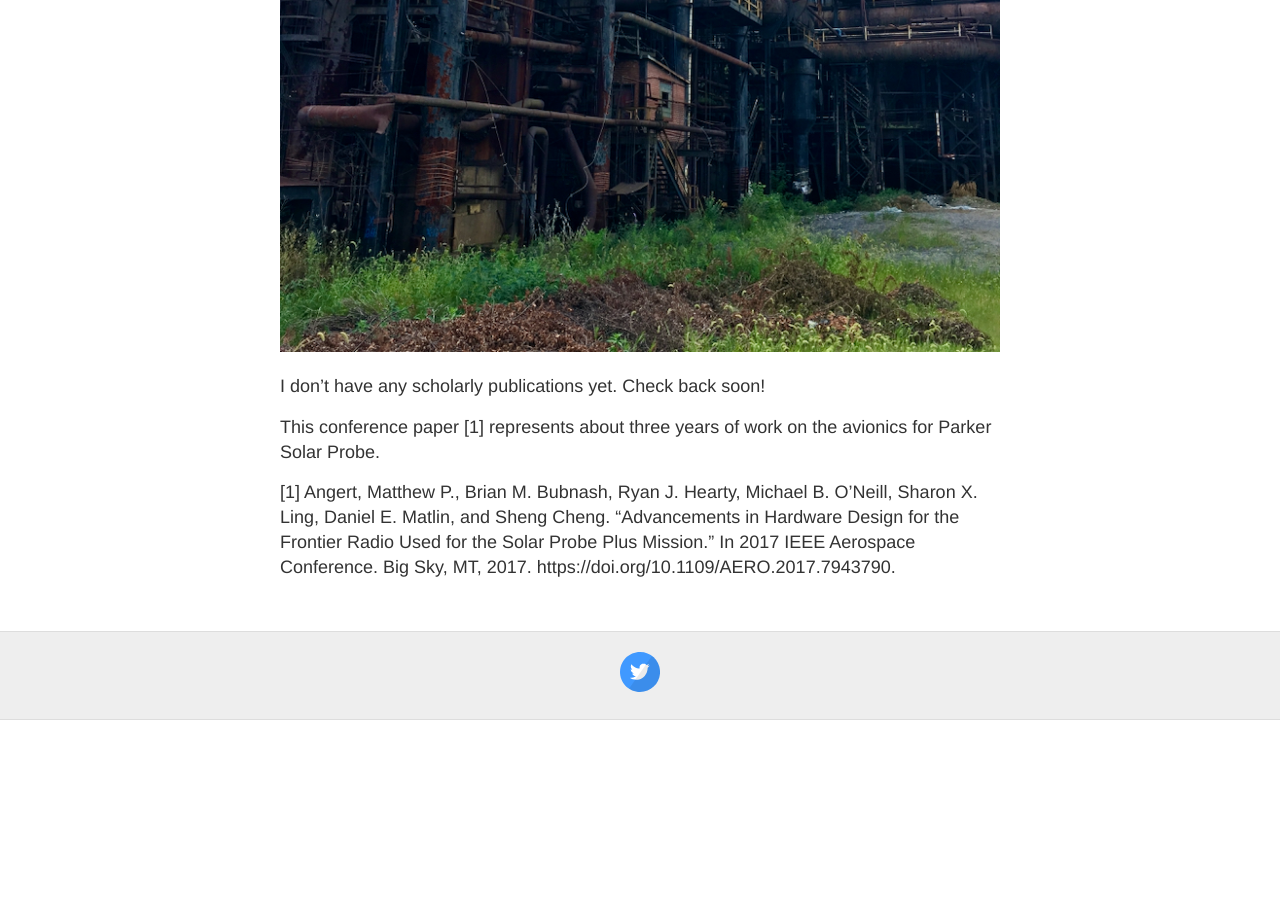
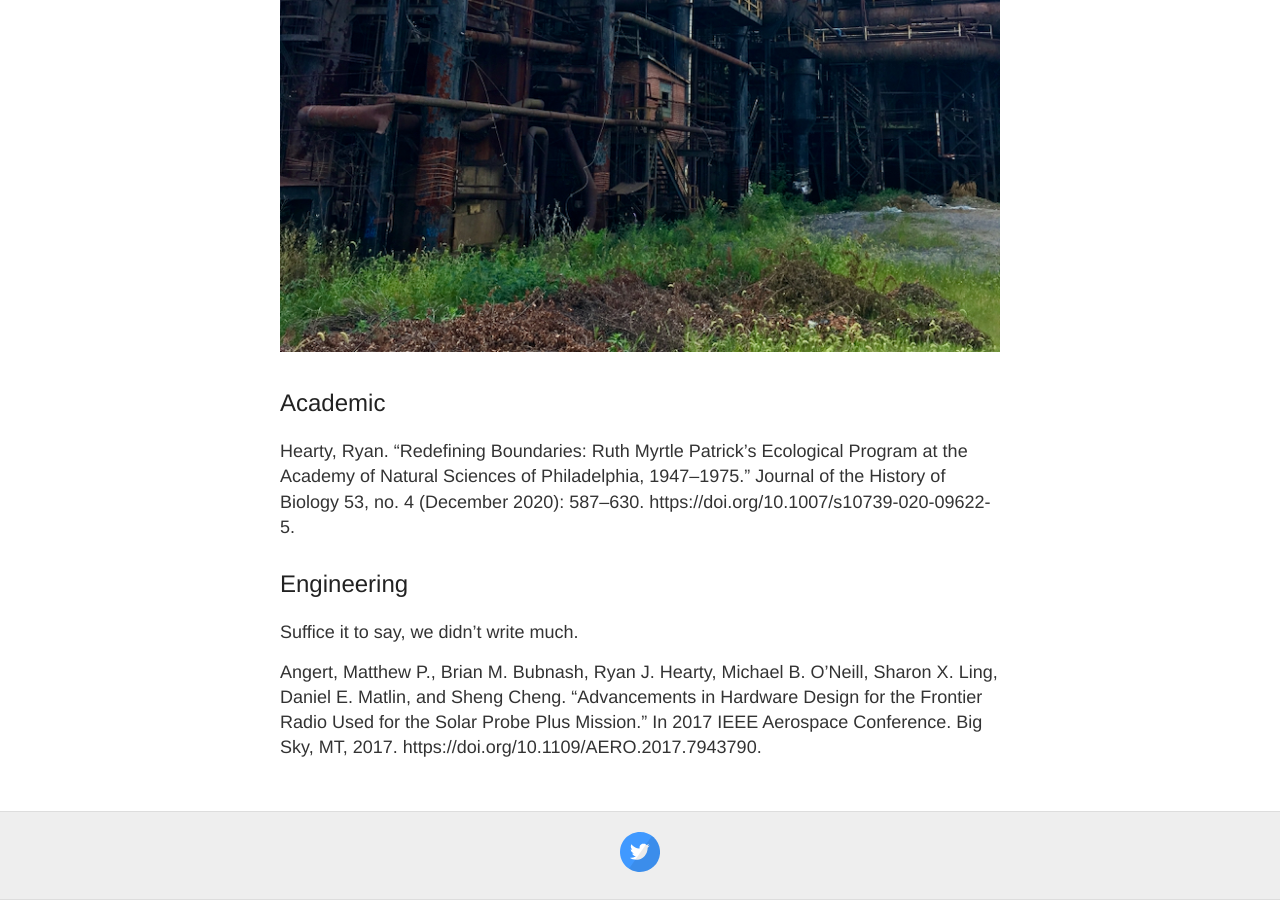
Before and after one commit to rhearty1/rhearty1.github.io, a Jekyll site: the page built from publications.md, in a window 1280 px wide and 900 px high, scrolled down 638 px. Built offline with Jekyll 4.4.1, drawn with Linux system fonts in a browser that asks for light colours; before the commit the page ends 1358 px from its top, so only the background shows below that.

Commit message:
cleaned up presentation for sharing

```diff
--- a/publications.md
+++ b/publications.md
@@ -6,8 +6,12 @@ permalink: /publications/
 
 ![](/assets/publications.jpg)
 
-I don't have any scholarly publications yet. Check back soon!
+## Academic
 
-This conference paper [1] represents about three years of work on the avionics for Parker Solar Probe.
+Hearty, Ryan. “Redefining Boundaries: Ruth Myrtle Patrick’s Ecological Program at the Academy of Natural Sciences of Philadelphia, 1947–1975.” Journal of the History of Biology 53, no. 4 (December 2020): 587–630. https://doi.org/10.1007/s10739-020-09622-5.
 
-[1] Angert, Matthew P., Brian M. Bubnash, Ryan J. Hearty, Michael B. O’Neill, Sharon X. Ling, Daniel E. Matlin, and Sheng Cheng. “Advancements in Hardware Design for the Frontier Radio Used for the Solar Probe Plus Mission.” In 2017 IEEE Aerospace Conference. Big Sky, MT, 2017. https://doi.org/10.1109/AERO.2017.7943790.
+## Engineering
+
+Suffice it to say, we didn't write much.
+
+Angert, Matthew P., Brian M. Bubnash, Ryan J. Hearty, Michael B. O’Neill, Sharon X. Ling, Daniel E. Matlin, and Sheng Cheng. “Advancements in Hardware Design for the Frontier Radio Used for the Solar Probe Plus Mission.” In 2017 IEEE Aerospace Conference. Big Sky, MT, 2017. https://doi.org/10.1109/AERO.2017.7943790.
```
Also changed, not shown: bio.md (+2 -4 lines), music.md (+3 -6 lines), 1 other file.
